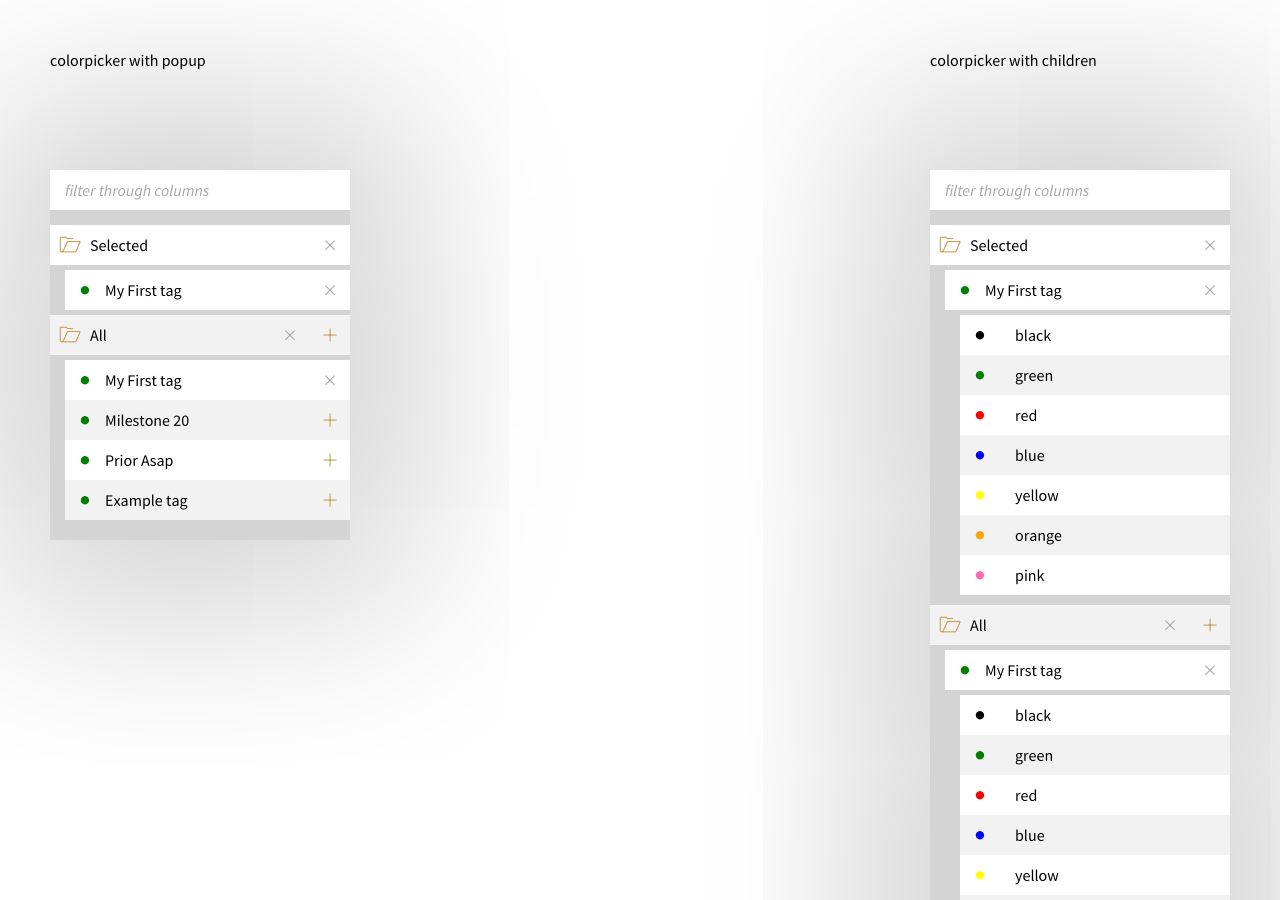
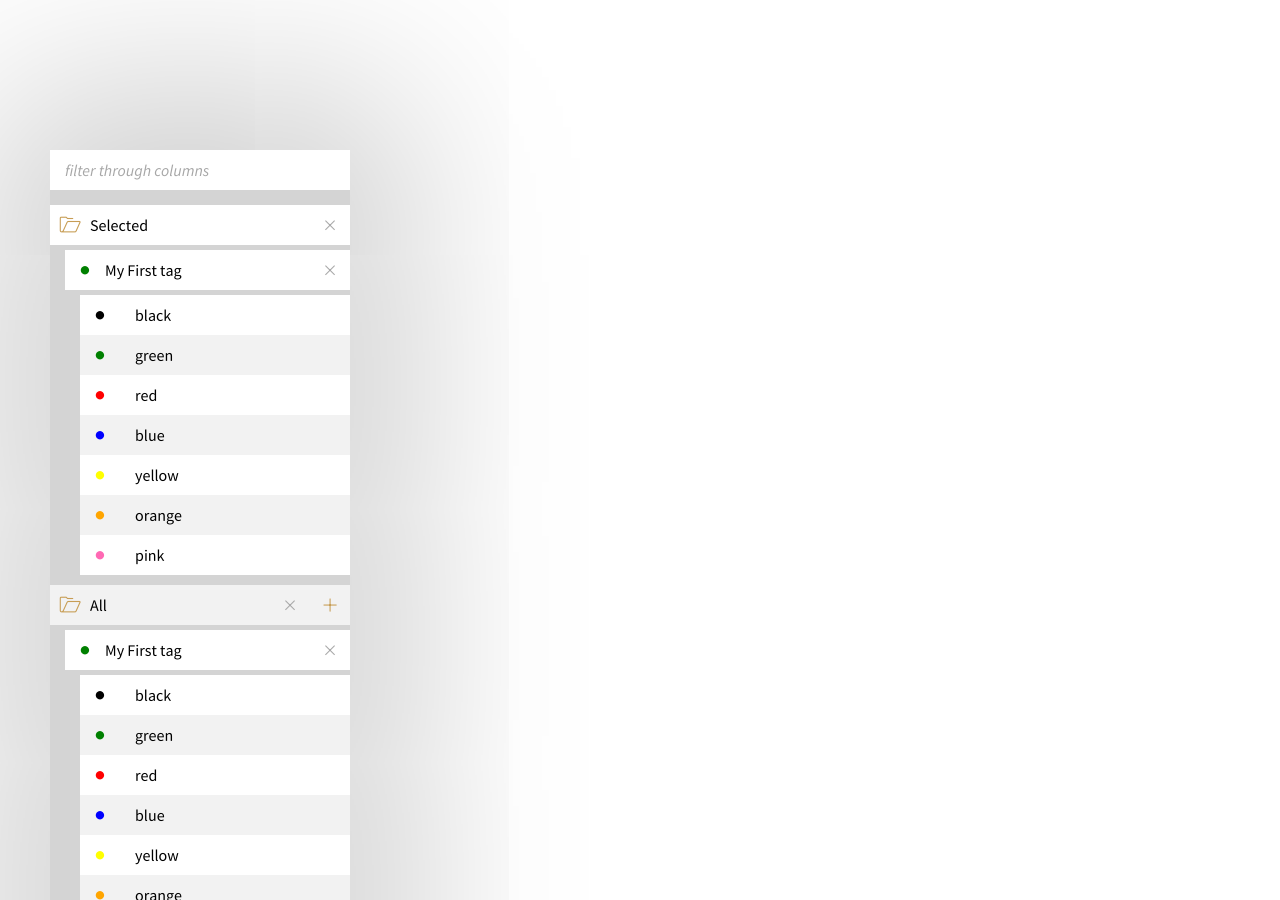
Before and after one commit to lordblendi/tracker-mockup, a Jekyll site: the page built from pages/colorpicker.html, in a window 1280 px wide and 900 px high. Built offline with Jekyll 4.4.1, drawn with Linux system fonts in a browser that asks for light colours; nearby versions of some CDN libraries; comment, search, counter and statistics services are not loaded.

Commit message:
removed colorpicker popup example. renamed route

```diff
--- a/_includes/popups/colorPicker-popup.html
+++ /dev/null
@@ -1,173 +0,0 @@
-
-<div class="multiSelector multiSelector--popup multiSelector--visible"  data-colorpicker="#js_colorPickerPopup1">
-
-  <div class="multiSelector__box">
-
-    <div class="multiSelector__search">
-      <input type="search" class="multiSelector__searchInput" placeholder="filter through columns">
-    </div>
-
-  </div>
-  <!-- /.multiSelector__box -->
-
-  <div class="multiSelector__box ">
-
-    <div class="itemBox">
-      <div class="itemBoxTable">
-        <div class="itemBoxBody">
-          <ul class="itemBoxTable__bodyRow js_multiSelector__box--selectionTitle">
-            <li class="itemBoxTable__bodyCell itemBoxTable__bodyCell--toggle" style="flex-grow: 0;" data-flex="0">
-              <div class="itemBoxTable__bodyCellInner">
-                <i class="itemBoxTable__action itemBoxTable__action--toggle">ऄ</i>
-              </div>
-            </li>
-            <li class="itemBoxTable__bodyCell" style="flex-grow: 1;" data-flex="1">
-              <div class="itemBoxTable__bodyCellInner itemBoxTable__bodyCellInner--selectedText">
-                <i>Selected</i>
-              </div>
-            </li>
-            <li class="itemBoxTable__bodyCell itemBoxTable__bodyCell--remove js_itemBoxTable__bodyCell--removeAll" style="flex-grow: 0;" data-flex="0">
-              <div class="itemBoxTable__bodyCellInner">
-                <i class="itemBoxTable__action itemBoxTable__action--remove js_itemBoxTable__action--removeAll js_itemBoxTable__action--removeAllSelected">ޅ</i>
-              </div>
-            </li>
-          </ul>
-          <div class="itemBox itemBox--children js_multiSelector__box--selectionChildren">
-            <div class="itemBoxTable">
-              <div class="itemBoxBody itemBoxBody--sortable ui-sortable">
-                <ul class="itemBoxTable__bodyRow">
-                  <li class="itemBoxTable__bodyCell js_colorselector-trigger" style="flex-grow: 0;" data-flex="0">
-                    <div class="itemBoxTable__bodyCellInner js_itemBoxTable__bodyCellInner--color">
-                      <i class="itemBoxTable__action itemBoxTable__action--toggle" style="color: green;" data-color="green">܌</i>
-                    </div>
-                  </li>
-                  <li class="itemBoxTable__bodyCell" style="flex-grow: 1;" data-flex="1">
-                    <div class="itemBoxTable__bodyCellInner js_itemBoxTable__bodyCellInner--text">
-                      My First tag
-                    </div>
-                  </li>
-                  <li class="itemBoxTable__bodyCell itemBoxTable__bodyCell--draggable ui-sortable-handle" style="flex-grow: 0;" data-flex="0">
-                    <div class="itemBoxTable__bodyCellInner">
-                      <i class="itemBoxTable__action itemBoxTable__action--drag">އ</i>
-                    </div>
-                  </li>
-                  <li class="itemBoxTable__bodyCell itemBoxTable__bodyCell--remove" style="flex-grow: 0;" data-flex="0">
-                    <div class="itemBoxTable__bodyCellInner">
-                      <i class="itemBoxTable__action itemBoxTable__action--remove">ޅ</i>
-                    </div>
-                  </li>
-                </ul>
-              </div>
-            </div>
-          </div>
-          <!-- /.itemBox -->
-
-          <ul class="itemBoxTable__bodyRow js_multiSelector__box--optionsTitle">
-            <li class="itemBoxTable__bodyCell itemBoxTable__bodyCell--toggle" style="flex-grow: 0;" data-flex="0">
-              <div class="itemBoxTable__bodyCellInner">
-                <i class="itemBoxTable__action itemBoxTable__action--toggle">ऄ</i>
-              </div>
-            </li>
-            <li class="itemBoxTable__bodyCell" style="flex-grow: 1;">
-              <div class="itemBoxTable__bodyCellInner">
-                <i>All</i>
-            </li>
-            <li class="itemBoxTable__bodyCell itemBoxTable__bodyCell--remove js_itemBoxTable__bodyCell--removeAll" style="flex-grow: 0;" data-flex="0">
-              <div class="itemBoxTable__bodyCellInner">
-                <i class="itemBoxTable__action js_itemBoxTable__action--removeAll itemBoxTable__action--remove">ޅ</i>
-              </div>
-            </li>
-            <li class="itemBoxTable__bodyCell itemBoxTable__bodyCell--add js_itemBoxTable__bodyCell--addAll" style="flex-grow: 0;" data-flex="0">
-              <div class="itemBoxTable__bodyCellInner">
-                <i class="itemBoxTable__action itemBoxTable__action--add js_itemBoxTable__action--addAll">ބ</i>
-              </div>
-            </li>
-          </ul>
-
-          <div class="itemBox itemBox--children js_multiSelector__box--optionsChildren">
-            <div class="itemBoxTable">
-              <div class="itemBoxBody">
-                <ul class="itemBoxTable__bodyRow">
-                  <li class="itemBoxTable__bodyCell js_colorselector-trigger" style="flex-grow: 0;" data-flex="0">
-                    <div class="itemBoxTable__bodyCellInner js_itemBoxTable__bodyCellInner--color">
-                      <i class="itemBoxTable__action itemBoxTable__action--toggle" style="color: green;" data-color="green">܌</i>
-                    </div>
-                  </li>
-                  <li class="itemBoxTable__bodyCell" style="flex-grow: 1;" data-flex="1">
-                    <div class="itemBoxTable__bodyCellInner js_itemBoxTable__bodyCellInner--text">
-                      My First tag
-                    </div>
-                  </li>
-                  <li class="itemBoxTable__bodyCell itemBoxTable__bodyCell--remove" style="flex-grow: 0;" data-flex="0">
-                    <div class="itemBoxTable__bodyCellInner">
-                      <i class="itemBoxTable__action itemBoxTable__action--remove">ޅ</i>
-                    </div>
-                  </li>
-                </ul>
-                <ul class="itemBoxTable__bodyRow">
-                    <li class="itemBoxTable__bodyCell js_colorselector-trigger" style="flex-grow: 0;" data-flex="0">
-                      <div class="itemBoxTable__bodyCellInner js_itemBoxTable__bodyCellInner--color">
-                        <i class="itemBoxTable__action itemBoxTable__action--toggle" style="color: green;" data-color="green">܌</i>
-                      </div>
-                    </li>
-                  <li class="itemBoxTable__bodyCell" style="flex-grow: 1;" data-flex="1">
-                    <div class="itemBoxTable__bodyCellInner js_itemBoxTable__bodyCellInner--text">
-                      Milestone 20
-                    </div>
-                  </li>
-                  <li class="itemBoxTable__bodyCell itemBoxTable__bodyCell--add" style="flex-grow: 0;" data-flex="0">
-                    <div class="itemBoxTable__bodyCellInner">
-                      <i class="itemBoxTable__action itemBoxTable__action--add">ބ</i>
-                    </div>
-                  </li>
-                </ul>
-                <ul class="itemBoxTable__bodyRow">
-                    <li class="itemBoxTable__bodyCell js_colorselector-trigger" style="flex-grow: 0;" data-flex="0">
-                      <div class="itemBoxTable__bodyCellInner js_itemBoxTable__bodyCellInner--color">
-                        <i class="itemBoxTable__action itemBoxTable__action--toggle" style="color: green;" data-color="green">܌</i>
-                      </div>
-                    </li>
-                  <li class="itemBoxTable__bodyCell" style="flex-grow: 1;" data-flex="1">
-                    <div class="itemBoxTable__bodyCellInner js_itemBoxTable__bodyCellInner--text">
-                      Prior Asap
-                    </div>
-                  </li>
-                  <li class="itemBoxTable__bodyCell itemBoxTable__bodyCell--add" style="flex-grow: 0;" data-flex="0">
-                    <div class="itemBoxTable__bodyCellInner">
-                      <i class="itemBoxTable__action itemBoxTable__action--add">ބ</i>
-                    </div>
-                  </li>
-                </ul>
-                <ul class="itemBoxTable__bodyRow">
-                    <li class="itemBoxTable__bodyCell js_colorselector-trigger" style="flex-grow: 0;" data-flex="0">
-                      <div class="itemBoxTable__bodyCellInner js_itemBoxTable__bodyCellInner--color">
-                        <i class="itemBoxTable__action itemBoxTable__action--toggle" style="color: green;" data-color="green">܌</i>
-                      </div>
-                    </li>
-                  <li class="itemBoxTable__bodyCell" style="flex-grow: 1;" data-flex="1">
-                    <div class="itemBoxTable__bodyCellInner js_itemBoxTable__bodyCellInner--text">
-                      Example tag
-                    </div>
-                  </li>
-                  <li class="itemBoxTable__bodyCell itemBoxTable__bodyCell--add" style="flex-grow: 0;" data-flex="0">
-                    <div class="itemBoxTable__bodyCellInner">
-                      <i class="itemBoxTable__action itemBoxTable__action--add">ބ</i>
-                    </div>
-                  </li>
-                </ul>
-
-              </div>
-            </div>
-          </div>
-          <!-- /.itemBox -->
-
-        </div>
-      </div>
-    </div>
-    <!-- /.itemBox -->
-
-  </div>
-  <!-- /.multiSelector__box -->
-
-</div>
-<!-- /.multiSelector -->
--- a/_includes/popups/colorSelector-popup.html
+++ /dev/null
@@ -1,50 +0,0 @@
-<div class="multiSelector multiSelector--popup multiSelector--colorPicker" id="js_colorPickerPopup1">
-  <div class="multiSelector__box">
-
-    <div class="itemBox">
-      <div class="itemBoxTable">
-        <div class="itemBoxBody">
-          <ul class="itemBoxTable__bodyRow">
-            <li class="itemBoxTable__bodyCell" style="flex-grow: 0;" data-flex="0">
-              <div class="itemBoxTable__bodyCellInner js_itemBoxTable__bodyCellInner--color">
-                <i class="itemBoxTable__action itemBoxTable__action--toggle" style="color: black;" data-color="black">܌</i>
-              </div>
-            </li>
-            <li class="itemBoxTable__bodyCell" style="flex-grow: 0;" data-flex="0">
-              <div class="itemBoxTable__bodyCellInner js_itemBoxTable__bodyCellInner--color">
-                <i class="itemBoxTable__action itemBoxTable__action--toggle" style="color: green;" data-color="green">܌</i>
-              </div>
-            </li>
-            <li class="itemBoxTable__bodyCell" style="flex-grow: 0;" data-flex="0">
-              <div class="itemBoxTable__bodyCellInner js_itemBoxTable__bodyCellInner--color">
-                <i class="itemBoxTable__action itemBoxTable__action--toggle" style="color: red;" data-color="red">܌</i>
-              </div>
-            </li>
-            <li class="itemBoxTable__bodyCell" style="flex-grow: 0;" data-flex="0">
-              <div class="itemBoxTable__bodyCellInner js_itemBoxTable__bodyCellInner--color">
-                <i class="itemBoxTable__action itemBoxTable__action--toggle" style="color: blue;" data-color="blue">܌</i>
-              </div>
-            </li>
-            <li class="itemBoxTable__bodyCell" style="flex-grow: 0;" data-flex="0">
-              <div class="itemBoxTable__bodyCellInner js_itemBoxTable__bodyCellInner--color">
-                <i class="itemBoxTable__action itemBoxTable__action--toggle" style="color: yellow;" data-color="yellow">܌</i>
-              </div>
-            </li>
-            <li class="itemBoxTable__bodyCell" style="flex-grow: 0;" data-flex="0">
-              <div class="itemBoxTable__bodyCellInner js_itemBoxTable__bodyCellInner--color">
-                <i class="itemBoxTable__action itemBoxTable__action--toggle" style="color: orange;" data-color="orange">܌</i>
-              </div>
-            </li>
-            <li class="itemBoxTable__bodyCell" style="flex-grow: 0;" data-flex="0">
-              <div class="itemBoxTable__bodyCellInner js_itemBoxTable__bodyCellInner--color">
-                <i class="itemBoxTable__action itemBoxTable__action--toggle" style="color: hotpink;" data-color="hotpink">܌</i>
-              </div>
-            </li>
-          </ul>
-        </div>
-      </div>
-    </div>
-    <!-- /.itemBox -->
-
-  </div>
-</div>
--- a/pages/colorpicker.html
+++ b/pages/colorpicker.html
@@ -1,18 +1,10 @@
 ---
 layout: default
 title: Colorpicker
-permalink: /colorpicker
+permalink: /tag
 ---
 
-<div class="area" style="float: left;">
-  <label>colorpicker with popup</label>
-  {% include popups/colorPicker-popup.html %}
-  {% include popups/colorSelector-popup.html %}
-</div>
-<div class="area" style="float: right;">
-  <label>colorpicker with children</label>
-  {% include popups/colorPicker-children.html %}
-</div>
+{% include popups/colorPicker-children.html %}
 
 
 <!-- COMPONENTS -->
```
